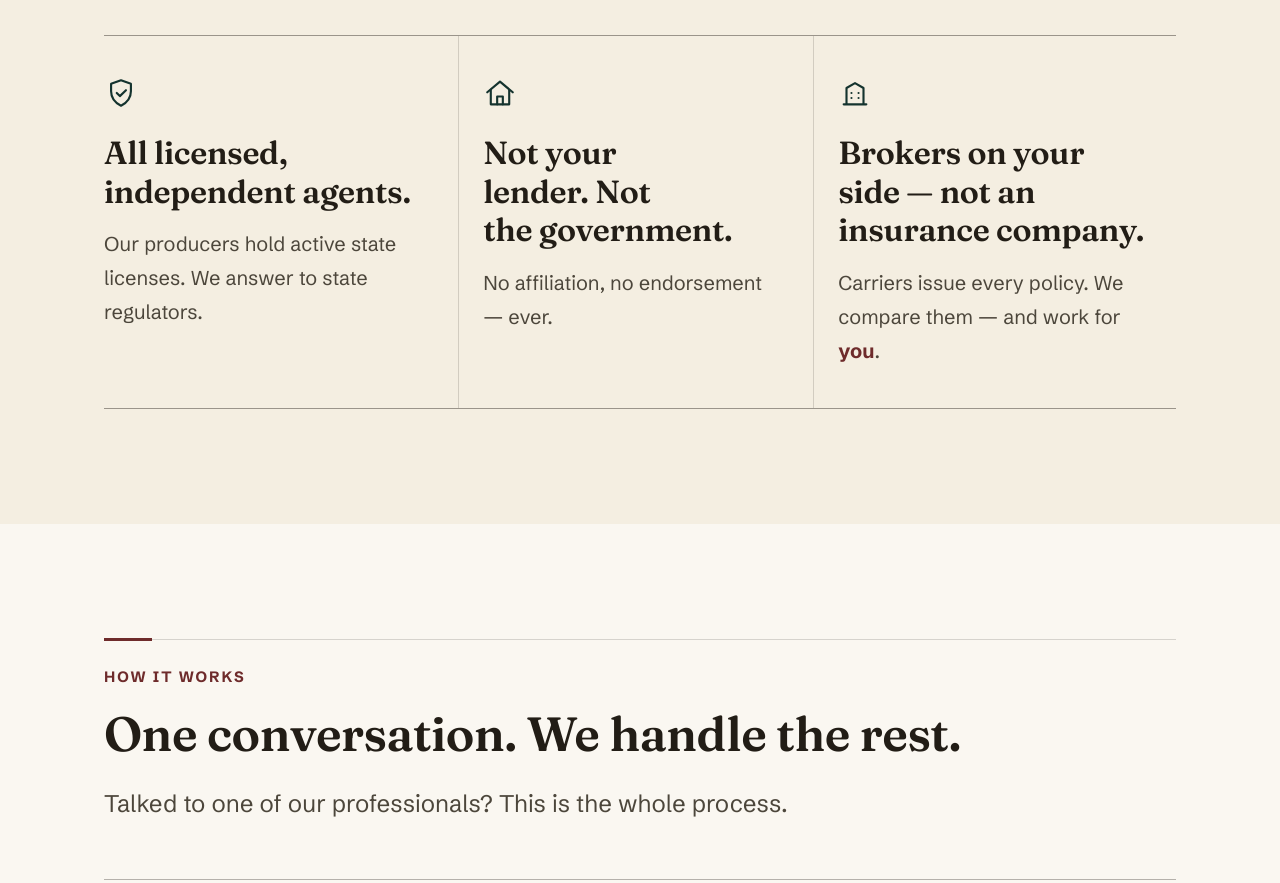
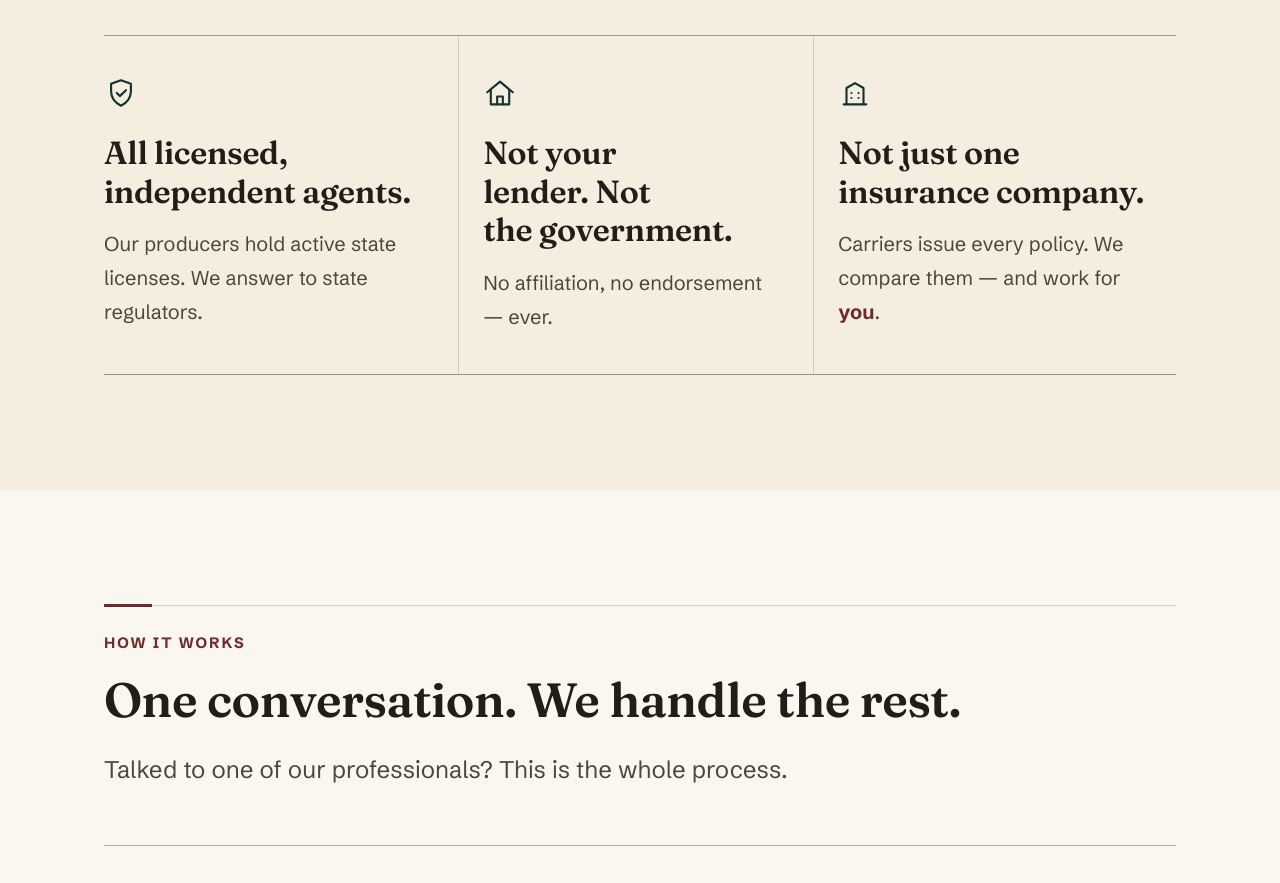
Before and after one commit to pmoney498/hffprotect-site, a plain HTML site: page index.html in a window 1280 px wide. Shown: the part 1280-2163 px from the top of the page. Drawn offline with Linux system fonts and the light colour scheme.

Commit message:
Copy: Not just one insurance company

```diff
--- a/index.html
+++ b/index.html
@@ -146,7 +146,7 @@
           </li>
           <li class="clarity__item reveal">
             <svg class="clarity__icon" viewBox="0 0 24 24" fill="none" stroke="currentColor" stroke-width="1.5" stroke-linecap="round" stroke-linejoin="round" aria-hidden="true"><path d="M4 20h16M6 20V8.5l6-3.5 6 3.5V20"/><path d="M9.5 12h.01M14.5 12h.01M9.5 15.5h.01M14.5 15.5h.01"/></svg>
-            <h3>Brokers on your side — not an insurance&nbsp;company.</h3>
+            <h3>Not just one insurance&nbsp;company.</h3>
             <p>Carriers issue every policy. We compare them — and work for <em>you</em>.</p>
           </li>
         </ul>
```
